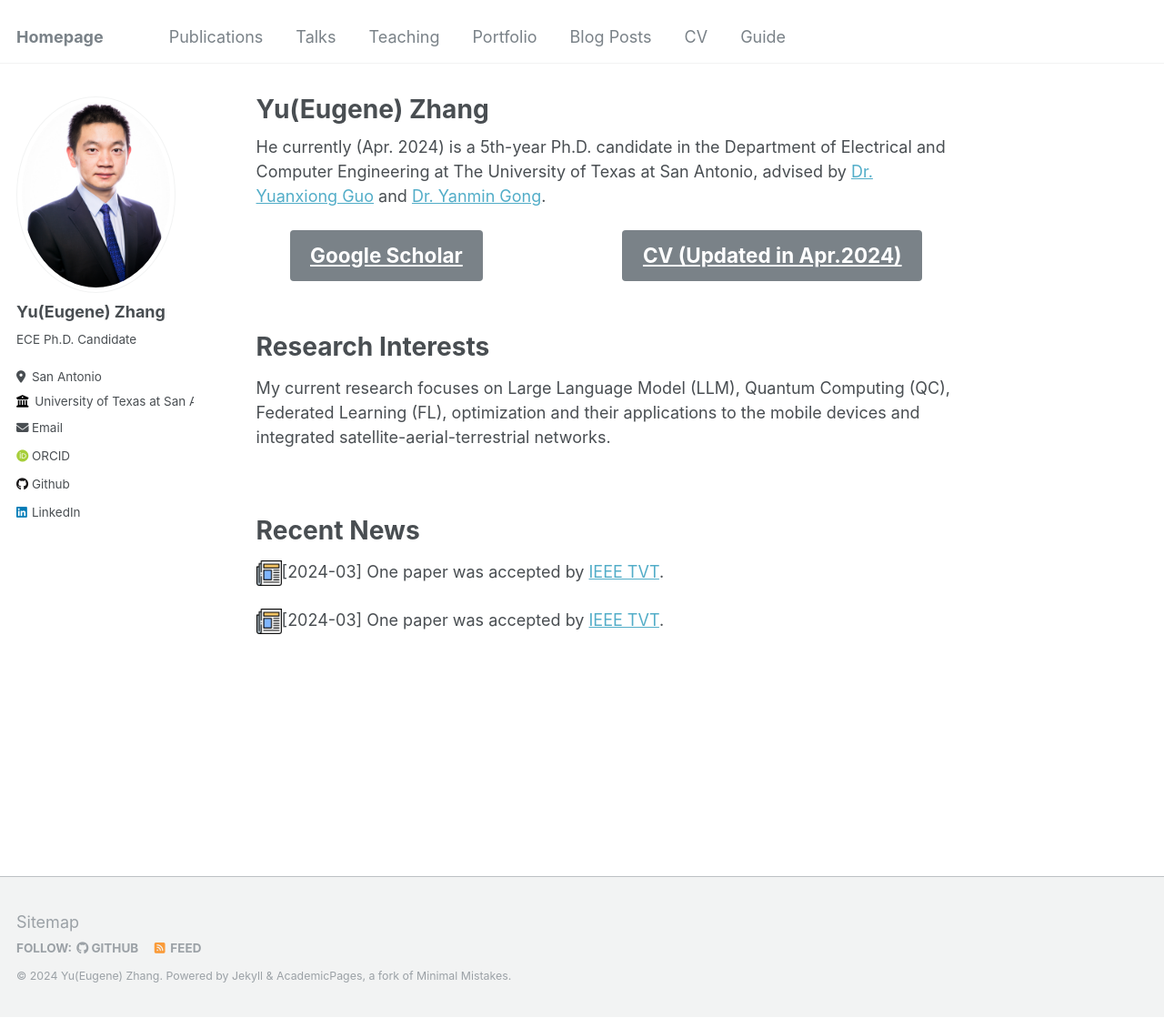
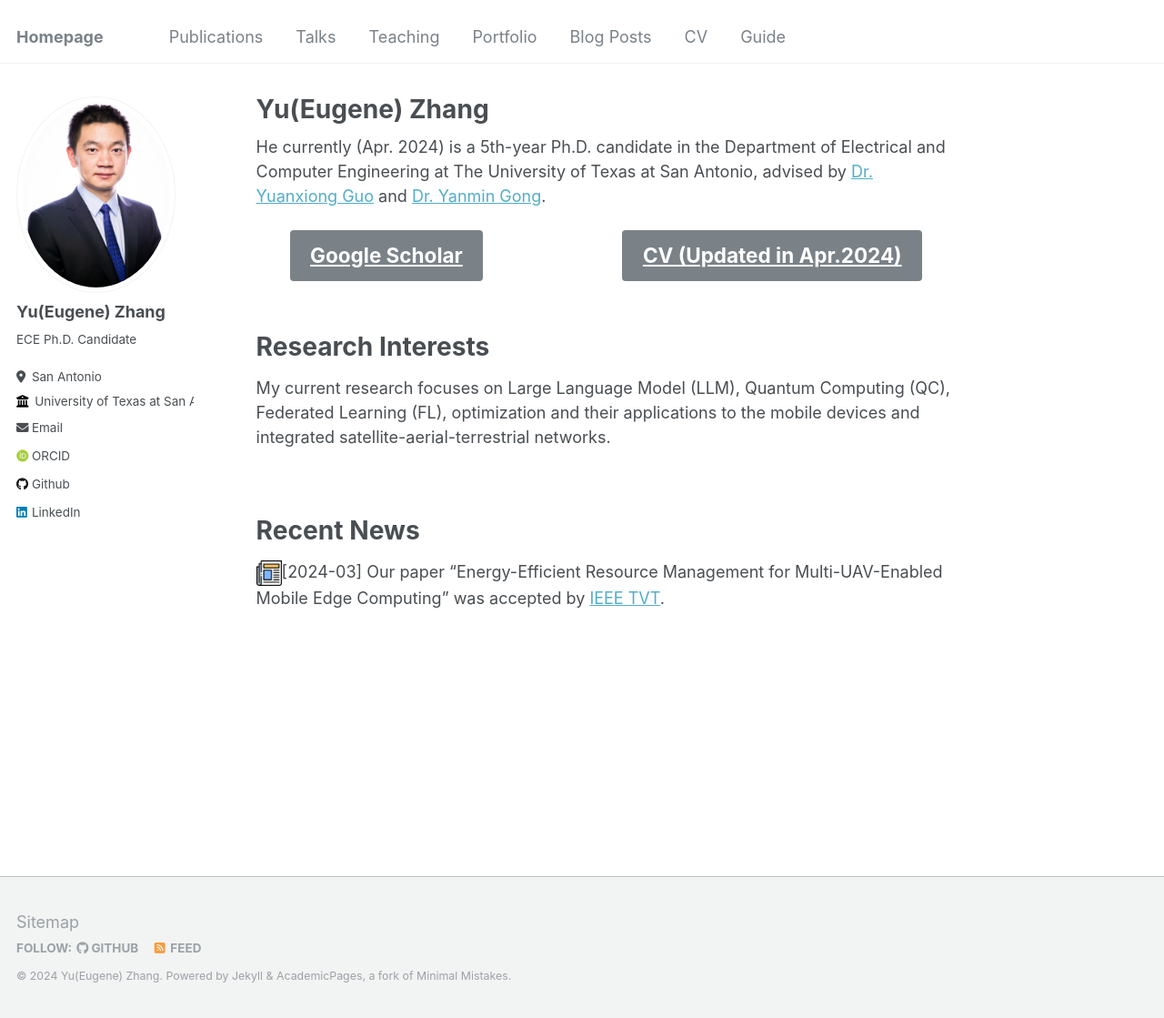
Before and after one commit to Yu-Zhang-Eugene/yu-zhang-eugene.github.io, a Jekyll site: the page built from _pages/about.md, in a window 1280 px wide and 1119 px high. Shown: the whole window at 91% size. Built offline with Jekyll 4.4.1, drawn with Linux system fonts in a browser that asks for light colours; some web fonts are replaced.

Commit message:
modified:   _pages/about.md 	modified:   _pages/publications.md

```diff
--- a/_pages/about.md
+++ b/_pages/about.md
@@ -31,6 +31,4 @@ My current research focuses on Large Language Model (LLM), Quantum Computing (QC
 Recent News
 ======
 
-![news](/images/newspaper.png){:height="28px" width="28px"}[2024-03] One paper was accepted by [IEEE TVT](https://ieeexplore.ieee.org/xpl/RecentIssue.jsp?punumber=25).
-
-![news](/images/newspaper.png){:height="28px" width="28px"}[2024-03] One paper was accepted by [IEEE TVT](https://ieeexplore.ieee.org/xpl/RecentIssue.jsp?punumber=25).
+![news](/images/newspaper.png){:height="28px" width="28px"}[2024-03] Our paper "Energy-Efficient Resource Management for Multi-UAV-Enabled Mobile Edge Computing" was accepted by [IEEE TVT](https://ieeexplore.ieee.org/xpl/RecentIssue.jsp?punumber=25).
```
Also changed, not shown: _pages/publications.md (+18 -7 lines).
